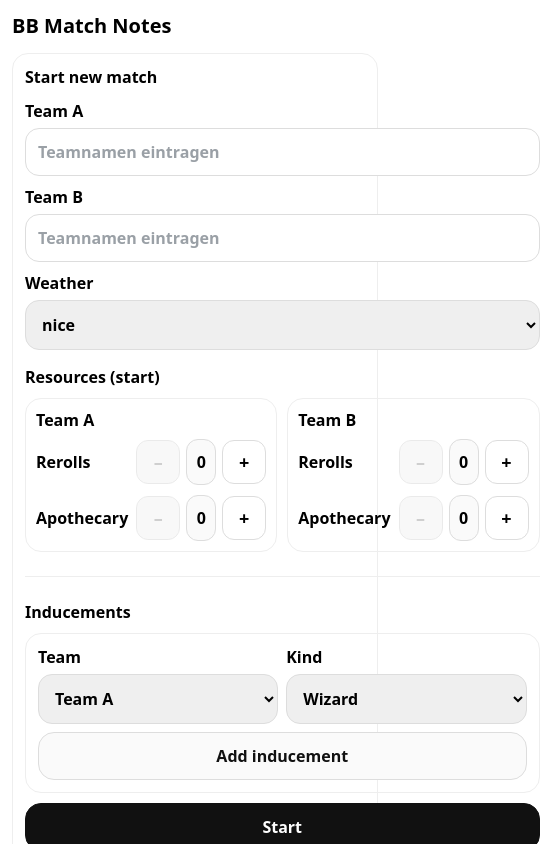
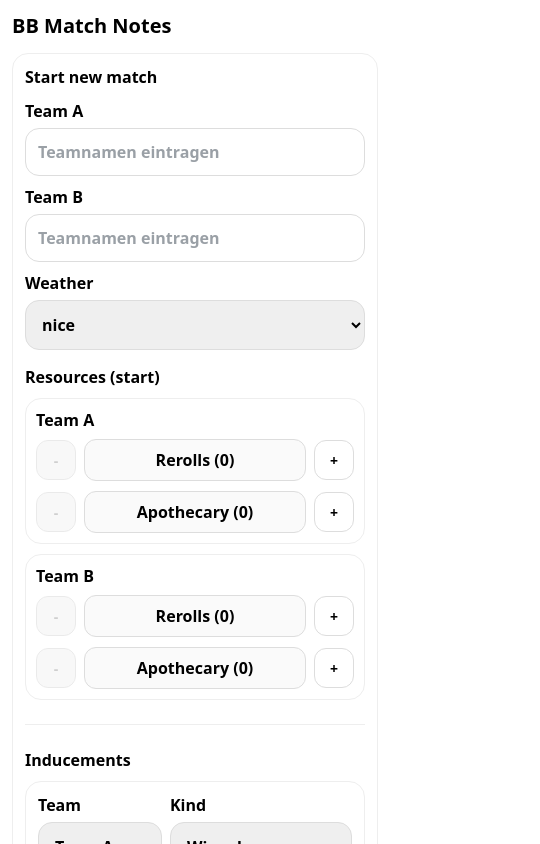
Before and after one commit to snoader/bb-match-notes, a React (Vite) app: page / in a window 390 px wide. Shown: the top 844 px of the page, 540 px wide, since content can reach past the window. Built offline with nearby package versions, Linux system fonts and the light colour scheme.

Commit message:
Fix mobile resource counters with reusable Stepper

```diff
--- a/src/index.css
+++ b/src/index.css
@@ -11,6 +11,24 @@ body {
 
 button, input, select { font: inherit; }
 
+.flex { display: flex; }
+.items-center { align-items: center; }
+.justify-center { justify-content: center; }
+.gap-2 { gap: 8px; }
+.gap-3 { gap: 12px; }
+.min-w-10 { min-width: 40px; }
+.h-10 { height: 40px; }
+.rounded-xl { border-radius: 12px; }
+.whitespace-nowrap { white-space: nowrap; }
+.text-center { text-align: center; }
+.px-3 { padding-left: 12px; padding-right: 12px; }
+.text-sm { font-size: 14px; }
+
+@media (min-width: 640px) {
+  .sm\:h-11 { height: 44px; }
+  .sm\:px-4 { padding-left: 16px; padding-right: 16px; }
+}
+
 .live-screen {
   box-sizing: border-box;
   width: 100%;
@@ -18,6 +36,10 @@ button, input, select { font: inherit; }
   margin: 0 auto;
   min-height: 100dvh;
   padding: 12px 12px calc(20px + env(safe-area-inset-bottom));
+}
+
+.start-resource-grid {
+  grid-template-columns: 1fr;
 }
 
 .live-header-row {
@@ -126,3 +148,9 @@ button, input, select { font: inherit; }
     max-height: 90vh;
   }
 }
+
+@media (min-width: 640px) {
+  .start-resource-grid {
+    grid-template-columns: 1fr 1fr;
+  }
+}
--- /dev/null
+++ b/src/ui/components/Stepper.tsx
@@ -0,0 +1,56 @@
+type StepperProps = {
+  label: string;
+  value: number;
+  onChange: (value: number) => void;
+};
+
+export function Stepper({ label, value, onChange }: StepperProps) {
+  const normalizedLabel = label.toLowerCase();
+
+  return (
+    <div className="flex items-center gap-2" style={{ minWidth: 0 }}>
+      <button
+        onClick={() => onChange(Math.max(0, value - 1))}
+        disabled={value <= 0}
+        aria-label={`decrease ${normalizedLabel}`}
+        className="min-w-10 h-10 sm:h-11 px-3 sm:px-4 text-sm rounded-xl flex items-center justify-center whitespace-nowrap text-center"
+        style={{
+          border: "1px solid #ddd",
+          background: value <= 0 ? "#f5f5f5" : "#fff",
+          fontWeight: 900,
+          opacity: value <= 0 ? 0.6 : 1,
+        }}
+      >
+        -
+      </button>
+
+      <div
+        className="flex items-center justify-center gap-3 whitespace-nowrap text-center"
+        style={{
+          flex: 1,
+          minHeight: 40,
+          borderRadius: 12,
+          border: "1px solid #ddd",
+          fontWeight: 800,
+          background: "#fafafa",
+          padding: "0 10px",
+        }}
+      >
+        {label} ({value})
+      </div>
+
+      <button
+        onClick={() => onChange(value + 1)}
+        aria-label={`increase ${normalizedLabel}`}
+        className="min-w-10 h-10 sm:h-11 px-3 sm:px-4 text-sm rounded-xl flex items-center justify-center whitespace-nowrap text-center"
+        style={{
+          border: "1px solid #ddd",
+          background: "#fff",
+          fontWeight: 900,
+        }}
+      >
+        +
+      </button>
+    </div>
+  );
+}
--- a/src/ui/screens/MatchStartScreen.tsx
+++ b/src/ui/screens/MatchStartScreen.tsx
@@ -3,6 +3,7 @@ import type { CSSProperties, ReactNode } from "react";
 import { useMatchStore } from "../../store/matchStore";
 import { useAppStore } from "../../store/appStore";
 import { BigButton } from "../components/Modal";
+import { Stepper } from "../components/Stepper";
 import { WEATHERS, INDUCEMENTS, PRAYERS, type Weather, type InducementKind, type TeamId } from "../../domain/enums";
 
 const fmt = (x: string) => x.replaceAll("_", " ");
@@ -142,15 +143,15 @@ function addInducement() {
 
           {/* Resources */}
           <div style={{ fontWeight: 900, marginTop: 6 }}>Resources (start)</div>
-          <div style={{ display: "grid", gridTemplateColumns: "1fr 1fr", gap: 10 }}>
+          <div className="start-resource-grid" style={{ display: "grid", gap: 10 }}>
             <Box title={teamAName.trim() || "Team A"}>
-              <StepperRow label="Rerolls" value={ra} setValue={setRa} />
-              <StepperRow label="Apothecary" value={aa} setValue={setAa} />
+              <Stepper label="Rerolls" value={ra} onChange={setRa} />
+              <Stepper label="Apothecary" value={aa} onChange={setAa} />
             </Box>
 
             <Box title={teamBName.trim() || "Team B"}>
-              <StepperRow label="Rerolls" value={rb} setValue={setRb} />
-              <StepperRow label="Apothecary" value={ab} setValue={setAb} />
+              <Stepper label="Rerolls" value={rb} onChange={setRb} />
+              <Stepper label="Apothecary" value={ab} onChange={setAb} />
             </Box>
           </div>
 
@@ -278,65 +279,6 @@ function Box(props: { title: string; children: ReactNode }) {
   );
 }
 
-function StepperRow(props: { label: string; value: number; setValue: (n: number) => void }) {
-  const dec = () => props.setValue(Math.max(0, props.value - 1));
-  const inc = () => props.setValue(props.value + 1);
-
-  return (
-    <div style={{ display: "grid", gridTemplateColumns: "1fr 130px", gap: 8, alignItems: "center" }}>
-      <div style={{ fontWeight: 800 }}>{props.label}</div>
-
-      <div style={{ display: "grid", gridTemplateColumns: "44px 1fr 44px", gap: 6, alignItems: "center" }}>
-        <button
-          onClick={dec}
-          disabled={props.value <= 0}
-          style={{
-            height: 44,
-            borderRadius: 12,
-            border: "1px solid #ddd",
-            background: props.value <= 0 ? "#f5f5f5" : "#fff",
-            fontWeight: 900,
-            fontSize: 18,
-            opacity: props.value <= 0 ? 0.6 : 1,
-          }}
-        >
-          –
-        </button>
-
-        <div
-          style={{
-            height: 44,
-            borderRadius: 12,
-            border: "1px solid #ddd",
-            display: "flex",
-            alignItems: "center",
-            justifyContent: "center",
-            fontWeight: 900,
-            fontSize: 16,
-            background: "#fafafa",
-          }}
-        >
-          {props.value}
-        </div>
-
-        <button
-          onClick={inc}
-          style={{
-            height: 44,
-            borderRadius: 12,
-            border: "1px solid #ddd",
-            background: "#fff",
-            fontWeight: 900,
-            fontSize: 18,
-          }}
-        >
-          +
-        </button>
-      </div>
-    </div>
-  );
-}
-
 const inputStyle: CSSProperties = {
   padding: 12,
   borderRadius: 14,
```
Also changed, not shown: playwright.config.ts (added, +19 -0 lines), 1 other file (tests, documents, lock files or other folders).
